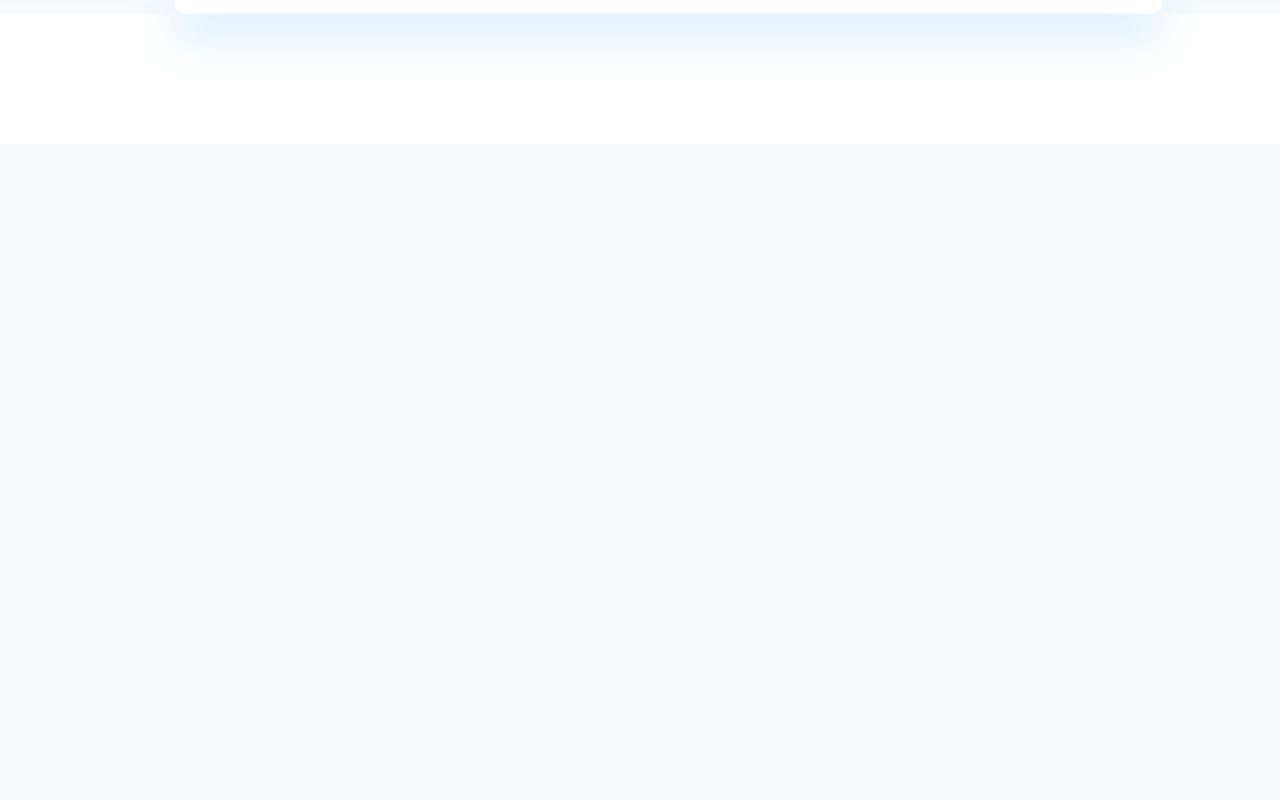
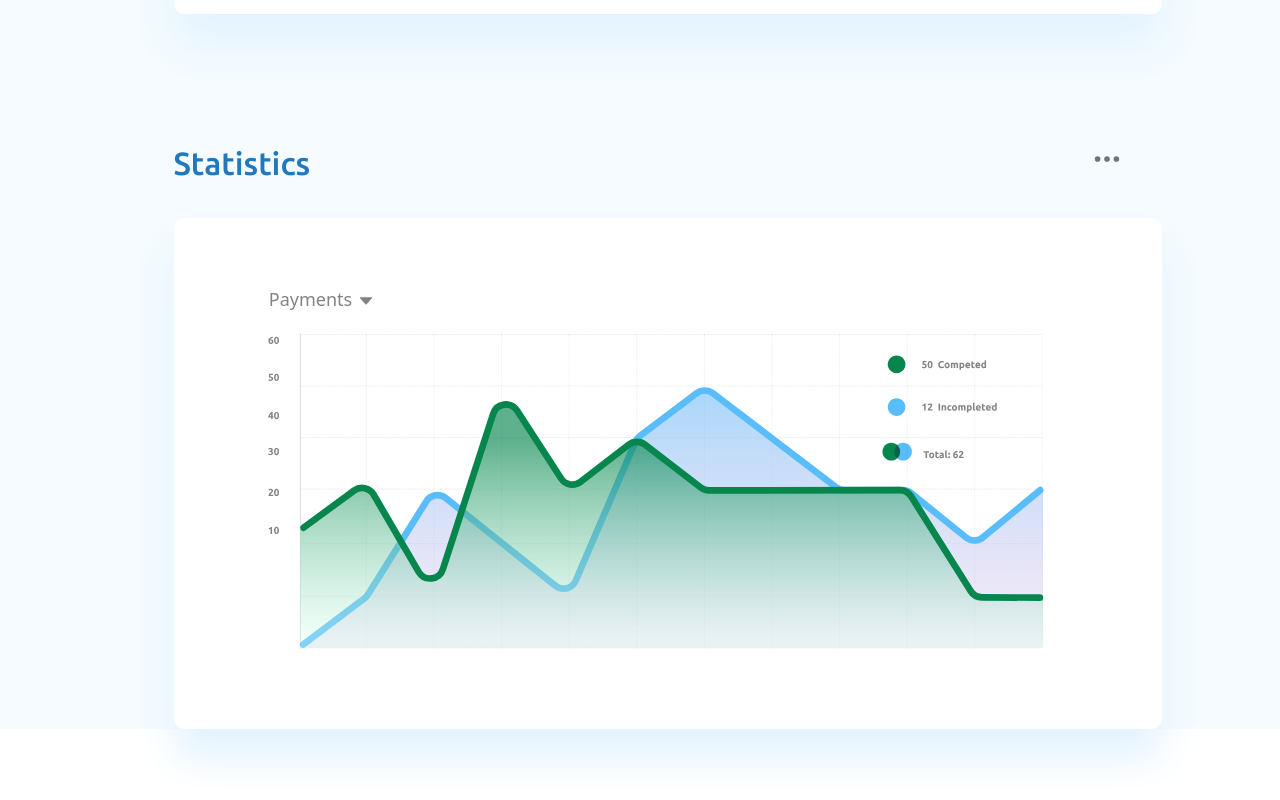
Before and after one commit to shariefzabi/project, a React (Create React App) app: page / in a window 1280 px wide. Shown: the part 2208-3008 px from the top of the page. Before the commit the page ends 2352 px from the top, so only its background shows below. Built offline with nearby package versions, Linux system fonts and the light colour scheme.

Commit message:
Integrated statistics in dashboard

```diff
--- a/src/modules/dashboard/dashboard.js
+++ b/src/modules/dashboard/dashboard.js
@@ -9,6 +9,7 @@ import Sidebar from './components/sidebar/sidebar';
 import Quicklinks from './components/overview/quicklinks/quicklinks';
 import TrackOrder from './components/overview/trackOrderSection/trackOrder';
 import Profile from './components/profile/Profile';
+import Statistics from './components/overview/statisticsSection/statistics';
 
 
 
@@ -24,6 +25,7 @@ function Dashboard() {
         <Quicklinks></Quicklinks>
         <Profile></Profile>
         <TrackOrder></TrackOrder>
+        <Statistics></Statistics>
 
     </div>);
 }
```
